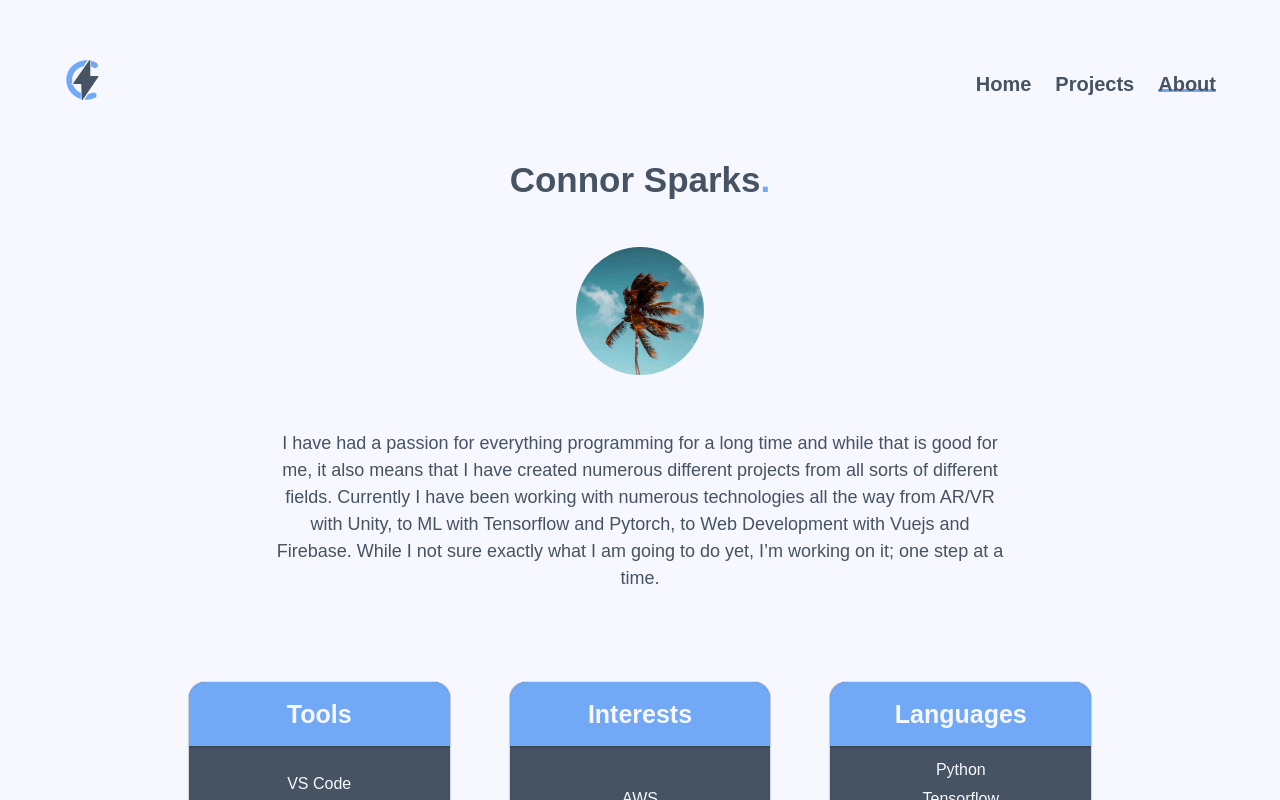
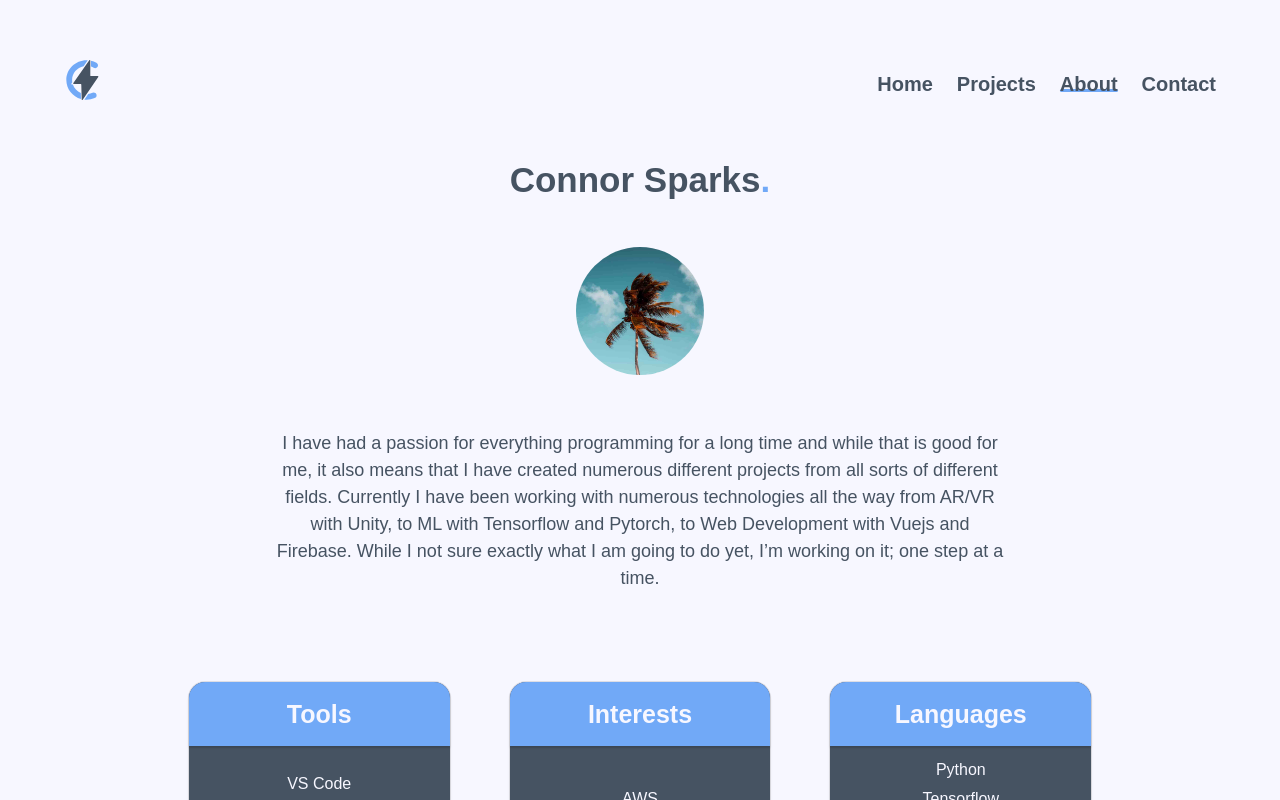
Before and after one commit to Atomator/portfolio, a Vue app: page /#/about in a window 1280 px wide. Shown: the top 800 px of the page. Built offline with nearby package versions, Linux system fonts and the light colour scheme.

Commit message:
Added contact page

```diff
--- a/src/components/Navbar.vue
+++ b/src/components/Navbar.vue
@@ -40,6 +40,7 @@
         'Home': '/',
         'Projects': '/projects',
         'About': '/about',
+        'Contact': '/contact',
       }
     }
   },
--- /dev/null
+++ b/src/pages/Contact.vue
@@ -0,0 +1,24 @@
+<template>
+  <div id="app">
+    <form name="contact" netlify>
+      <p>
+        <label>Name <input type="text" name="name" /></label>
+      </p>
+      <p>
+        <label>Email <input type="email" name="email" /></label>
+      </p>
+      <p>
+        <button type="submit">Send</button>
+      </p>
+    </form>
+  </div>
+</template>
+
+<script>
+export default {
+  name: 'Contact',
+}
+</script>
+
+<style scoped>
+</style>
--- a/src/router/index.js
+++ b/src/router/index.js
@@ -3,6 +3,7 @@
 import Home from '@/pages/Home'
 import Projects from '@/pages/Projects'
 import About from '@/pages/About'
+import Contact from '@/pages/Contact'
 
 Vue.use(Router)
 
@@ -22,7 +23,12 @@
       path: '/about',
       name: 'About',
       component: About
-    }
+    },
+    {
+      path: '/contact',
+      name: 'Contact',
+      component: Contact
+    },
   ]
 })
 
```
